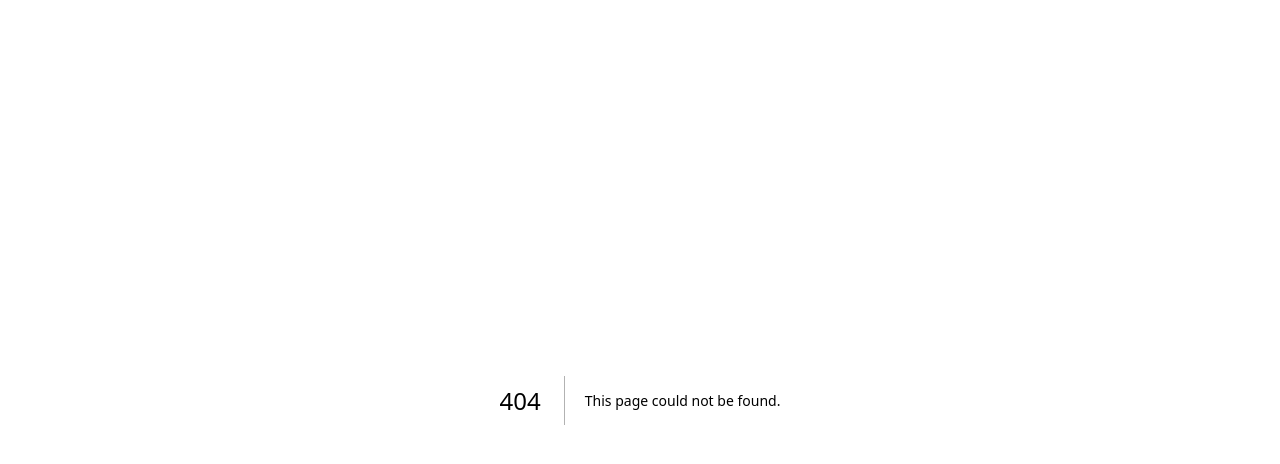
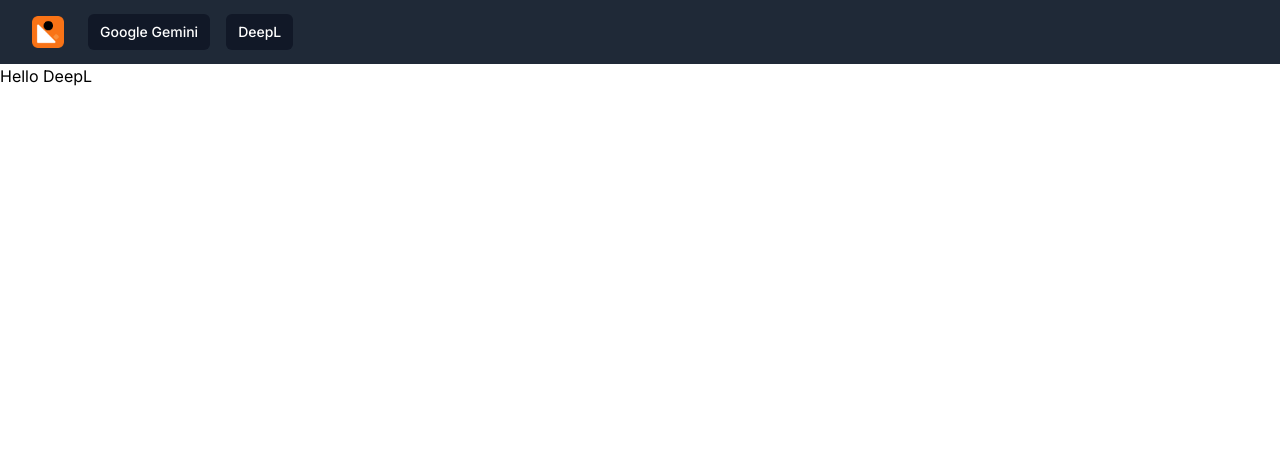
Before and after one commit to capcool/language-buddy, a Next.js app: page /deepL in a window 1280 px wide. Before the commit this address had no page. Shown: the top 464 px of the page. Built offline with nearby package versions, Linux system fonts and the light colour scheme.

Commit message:
navbar and deepL

```diff
--- /dev/null
+++ b/app/components/iconSvg.js
@@ -0,0 +1,5 @@
+export default function IconSvg(){
+return(
+<svg width="800px" height="800px" viewBox="0 0 24 24" id="Layer_1" data-name="Layer 1" xmlns="http://www.w3.org/2000/svg"><defs><style>.cls-1{fill:none;stroke:#020202;stroke-miterlimit:10;stroke-width:1.92px;}</style></defs><line class="cls-1" x1="0.5" y1="3.35" x2="12" y2="3.35"/><line class="cls-1" x1="6.25" y1="0.48" x2="6.25" y2="3.35"/><path class="cls-1" d="M9.12,3.35c0,3.52-3.28,8.2-7.66,10.55"/><path class="cls-1" d="M4.51,7.37A16.4,16.4,0,0,0,11,13.9"/><polyline class="cls-1" points="12.96 22.52 16.79 11.98 17.75 11.98 21.58 22.52"/><line class="cls-1" x1="20.43" y1="18.69" x2="15.07" y2="18.69"/><line class="cls-1" x1="11.04" y1="22.52" x2="14.88" y2="22.52"/><line class="cls-1" x1="19.67" y1="22.52" x2="23.5" y2="22.52"/></svg>
+)
+}
--- /dev/null
+++ b/app/components/navbar.js
@@ -0,0 +1,107 @@
+import Link from "next/link";
+//const mainLogo = require('app/svgviewer-png-output.png');
+export default function NavBar() {
+  return (
+    <>
+      <nav className="bg-gray-800">
+        <div className="mx-auto max-w-7xl px-2 sm:px-6 lg:px-8">
+          <div className="relative flex h-16 items-center justify-between">
+            <div className="absolute inset-y-0 left-0 flex items-center sm:hidden">
+              <button
+                type="button"
+                className="relative inline-flex items-center justify-center rounded-md p-2 text-gray-400 hover:bg-gray-700 hover:text-white focus:outline-none focus:ring-2 focus:ring-inset focus:ring-white"
+                aria-controls="mobile-menu"
+                aria-expanded="false"
+              >
+                <span className="absolute -inset-0.5"></span>
+                <span className="sr-only">Open main menu</span>
+
+                <svg
+                  className="block h-6 w-6"
+                  fill="none"
+                  viewBox="0 0 24 24"
+                  strokeWidth="1.5"
+                  stroke="currentColor"
+                  aria-hidden="true"
+                >
+                  <path
+                    strokeLinecap="round"
+                    strokeLinejoin="round"
+                    d="M3.75 6.75h16.5M3.75 12h16.5m-16.5 5.25h16.5"
+                  />
+                </svg>
+                {/* <!--
+            Icon when menu is open.
+
+            Menu open: "block", Menu closed: "hidden"
+          --> */}
+                <svg
+                  className="hidden h-6 w-6"
+                  fill="none"
+                  viewBox="0 0 24 24"
+                  strokeWidth="1.5"
+                  stroke="currentColor"
+                  aria-hidden="true"
+                >
+                  <path
+                    strokeLinecap="round"
+                    strokeLinejoin="round"
+                    d="M6 18L18 6M6 6l12 12"
+                  />
+                </svg>
+              </button>
+            </div>
+            <div className="flex flex-1 items-center justify-center sm:items-stretch sm:justify-start">
+              <div className="flex flex-shrink-0 items-center">
+                <img
+                  className="h-8 w-auto"
+                  src='svgviewer-png-output.png'
+                  alt="Your Company"
+                />
+              </div>
+              <div className="hidden sm:ml-6 sm:block">
+                <div className="flex space-x-4">
+                  {/* <!-- Current: "bg-gray-900 text-white", Default: "text-gray-300 hover:bg-gray-700 hover:text-white" --> */}
+                  <Link
+                    href="/"
+                    className="bg-gray-900 text-white rounded-md px-3 py-2 text-sm font-medium"
+                    aria-current="page"
+                  >
+                    Google Gemini
+                  </Link>
+                  <Link
+                    href="deepL"
+                    className="bg-gray-900 text-white rounded-md px-3 py-2 text-sm font-medium"
+                    aria-current="page"
+                  >
+                    DeepL
+                  </Link>
+                </div>
+              </div>
+            </div>
+          </div>
+        </div>
+
+        {/* <!-- Mobile menu, show/hide based on menu state. --> */}
+        <div className="sm:hidden" id="mobile-menu">
+          <div className="space-y-1 px-2 pb-3 pt-2">
+            {/* <!-- Current: "bg-gray-900 text-white", Default: "text-gray-300 hover:bg-gray-700 hover:text-white" --> */}
+            <Link
+              href="/"
+              className="bg-gray-900 text-white block rounded-md px-3 py-2 text-base font-medium"
+              aria-current="page"
+            >
+              Google Gemini
+            </Link>
+            <Link
+              href="deepL"
+              className="text-gray-300 hover:bg-gray-700 hover:text-white block rounded-md px-3 py-2 text-base font-medium"
+            >
+              DeepL
+            </Link>
+          </div>
+        </div>
+      </nav>
+    </>
+  );
+}
--- /dev/null
+++ b/app/deepL/page.js
@@ -0,0 +1,11 @@
+import Store from '../stateManagement/Store'
+import NavBar from '../components/navbar'
+export default function Home() {
+  return (
+   <Store>
+    <NavBar/>
+    <div>Hello DeepL</div>
+   </Store>
+
+  )
+}
```
Also changed, not shown: public/language-translation-svgrepo-com.svg (added), public/svgviewer-png-output.png (added).
